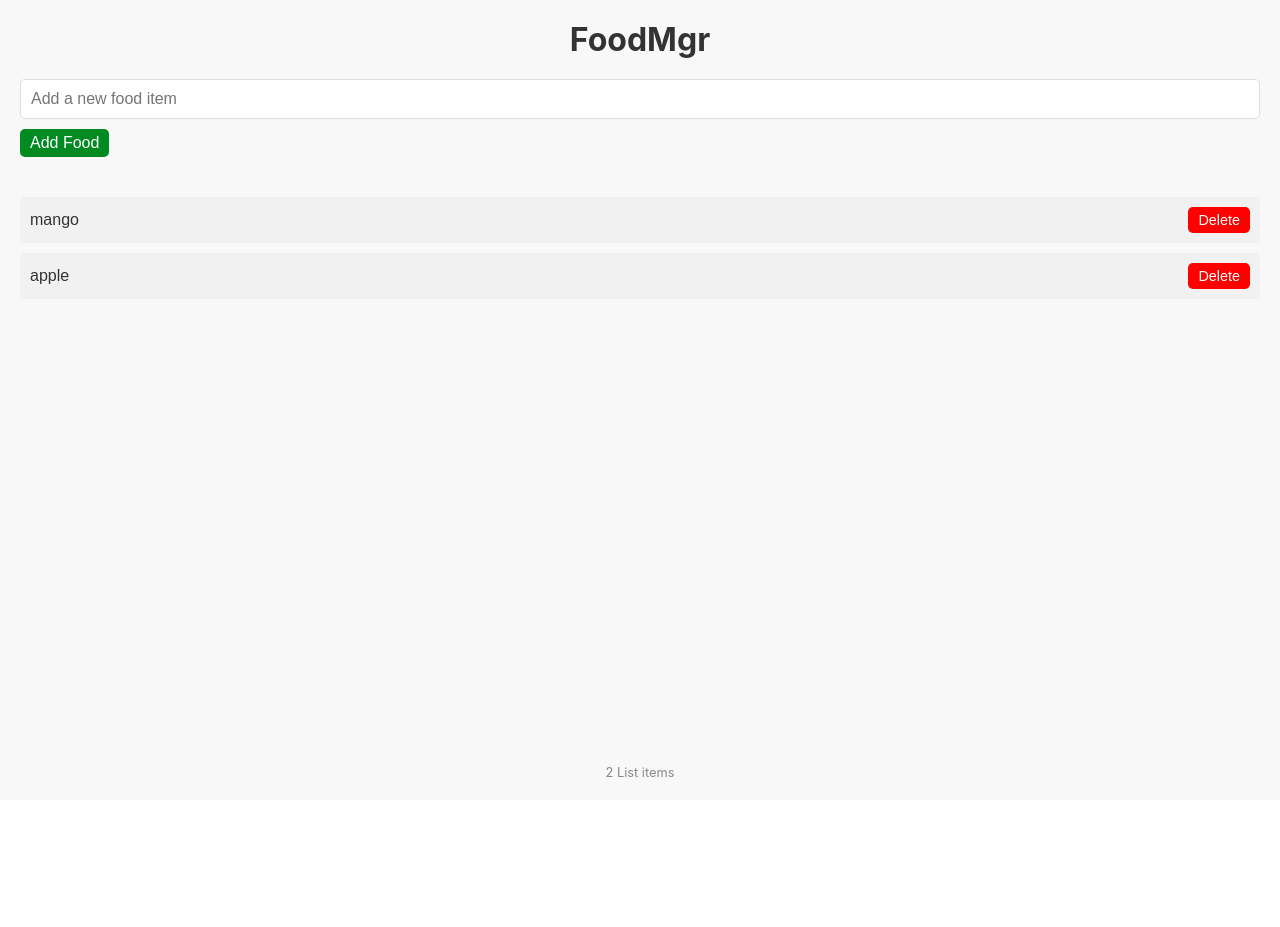
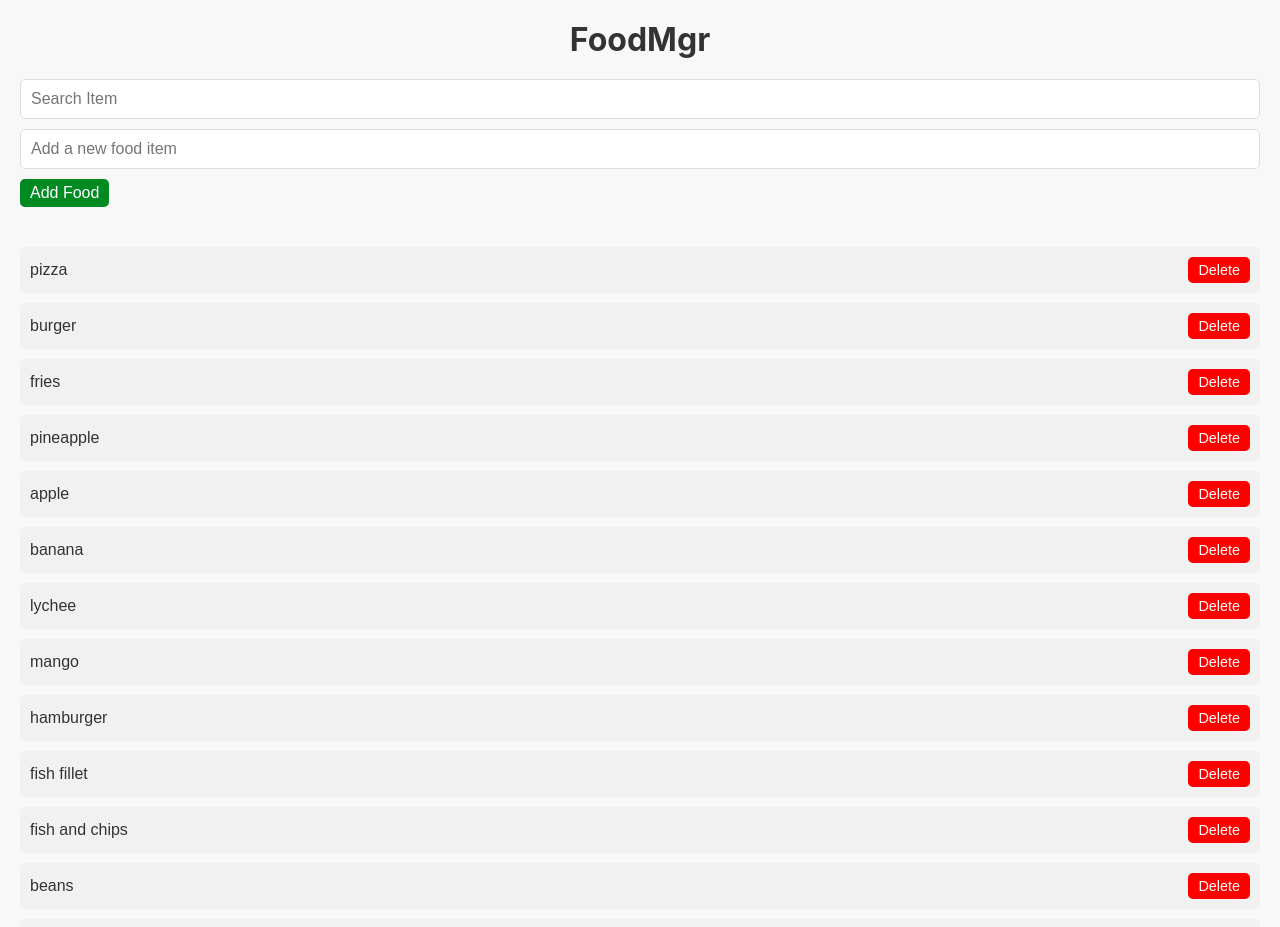
Before and after one commit to zeoriginaldark/reactjs, a React (Create React App) app in the folder project2/: page / in a window 1280 px wide. Shown: the top 927 px of the page. Before the commit the page ends 800 px from the top, so only its background shows below. Built offline with nearby package versions, Linux system fonts and the light colour scheme; data requests are answered from the project's data file.

Commit message:
thirteenth commit; search functionality added

```diff
--- a/project2/data/db.json
+++ b/project2/data/db.json
@@ -1,12 +1,64 @@
 {
   "foods": [
     {
-      "id": "3d65",
+      "id": "50f8",
+      "name": "pizza"
+    },
+    {
+      "id": "d43c",
+      "name": "burger"
+    },
+    {
+      "id": "7533",
+      "name": "fries"
+    },
+    {
+      "id": "93f5",
+      "name": "pineapple"
+    },
+    {
+      "id": "9357",
+      "name": "apple"
+    },
+    {
+      "id": "7dec",
+      "name": "banana"
+    },
+    {
+      "id": "b89d",
+      "name": "lychee"
+    },
+    {
+      "id": "4815",
       "name": "mango"
     },
     {
-      "id": "127d",
-      "name": "apple"
+      "id": "9cae",
+      "name": "hamburger"
+    },
+    {
+      "id": "2d65",
+      "name": "fish fillet"
+    },
+    {
+      "id": "f4ad",
+      "name": "fish and chips"
+    },
+    {
+      "id": "0aea",
+      "name": "beans"
+    },
+    {
+      "id": "d311",
+      "name": "beans on toast"
+    },
+    {
+      "id": "294d",
+      "name": "mashed potatoes"
+    },
+    {
+      "id": "d167",
+      "name": "potatoes"
     }
   ]
 }
--- a/project2/src/AddItem.css
+++ b/project2/src/AddItem.css
@@ -1,5 +1,6 @@
-form{
+.addForm{
     padding: 20px;
+    padding-top: 0px;
     background-color: #f8f8f8;
 }
 
@@ -26,4 +27,4 @@ input[type="text"] {
     border: 1px solid #ddd;
     border-radius: 5px;
     font-size: 1rem;
-  }
+}
--- a/project2/src/App.js
+++ b/project2/src/App.js
@@ -5,11 +5,13 @@ import AddItem from './AddItem';
 import Content from './Content';
 import Footer from './Footer';
 import axios from 'axios';
+import SearchItem from './SearchItem';
 
 function App (){
   const API_URL = 'http://localhost:5000/foods';
   const [foodItems, setFoodItems] = useState([]);
   const [foodInput, setFoodInput] = useState('');
+  const [search, setSearch] = useState('');
 
   useEffect(() => {
     axios
@@ -24,9 +26,14 @@ function App (){
 
   const addFood = (e) => {
     e.preventDefault();
+    if (foodInput.trim()) {
+      const isDuplicate = foodItems.some((item) => item.name.toLowerCase() === foodInput.trim().toLowerCase());
+      if (isDuplicate) {
+        console.error("Error: Duplicate food item. This item is already in the list.");
+        return;
+      }
+
       console.log("Adding food", foodInput)
-
-    if (foodInput) {
       axios
         .post(API_URL, { name: foodInput })
         .then((response) => {
@@ -40,7 +47,9 @@ function App (){
             console.error('Network error:', error);
           }
         });
-    };
+    }else{
+      console.error('Error: Food input empty');
+    }
   };
 
   const deleteFood = (id) =>{
@@ -61,16 +70,26 @@ function App (){
       });
   };
 
+  const filteredFoodItems = search.trim()
+    ? foodItems.filter(
+      food=> food.name.toLowerCase().includes(search.toLowerCase())
+    )
+    : foodItems;
+
   return (
     <div className="App">
       <Header title="FoodMgr" />
+      <SearchItem
+        search={search}
+        setSearch={setSearch}
+      />
       <AddItem
         foodInput={foodInput}
         setFoodInput={setFoodInput}
         addFood={addFood}
       />
       <Content
-        foodItems= {foodItems}
+        foodItems= {filteredFoodItems}
         deleteFood={deleteFood}
         setFoodItems={setFoodItems}
       />
--- a/project2/src/LineItem.js
+++ b/project2/src/LineItem.js
@@ -3,8 +3,8 @@ import React from 'react'
 const LineItem = ({food, deleteFood}) => {
   return (
     <li>
-        {food.name}
-        <button className='deletebtn' onClick={()=> deleteFood(food.id)}>Delete</button>
+      {food.name}
+      <button className='deletebtn' onClick={()=> deleteFood(food.id)}>Delete</button>
     </li>
   )
 }
--- /dev/null
+++ b/project2/src/SearchItem.css
@@ -0,0 +1,13 @@
+form{
+    background-color: #f8f8f8;
+    padding: 20px;
+    padding-bottom: 0px;
+}
+
+
+input[type="text"] {
+    width: 100%;
+    border: 1px solid #ddd;
+    border-radius: 5px;
+    font-size: 1rem;
+}
--- /dev/null
+++ b/project2/src/SearchItem.js
@@ -0,0 +1,19 @@
+import React from 'react';
+import './SearchItem.css';
+
+const SearchItem = ({search, setSearch}) => {
+  return (
+    <form className='searchForm' onSubmit={(e)=>e.preventDefault()}>
+        <input
+            id="search"
+            type="text"
+            role="searchbox"
+            placeholder="Search Item"
+            value={search}
+            onChange={(e) => setSearch(e.target.value)}
+        />
+    </form>
+  );
+}
+
+export default SearchItem;
```
Lines whose indentation alone changed are shown as unchanged.
